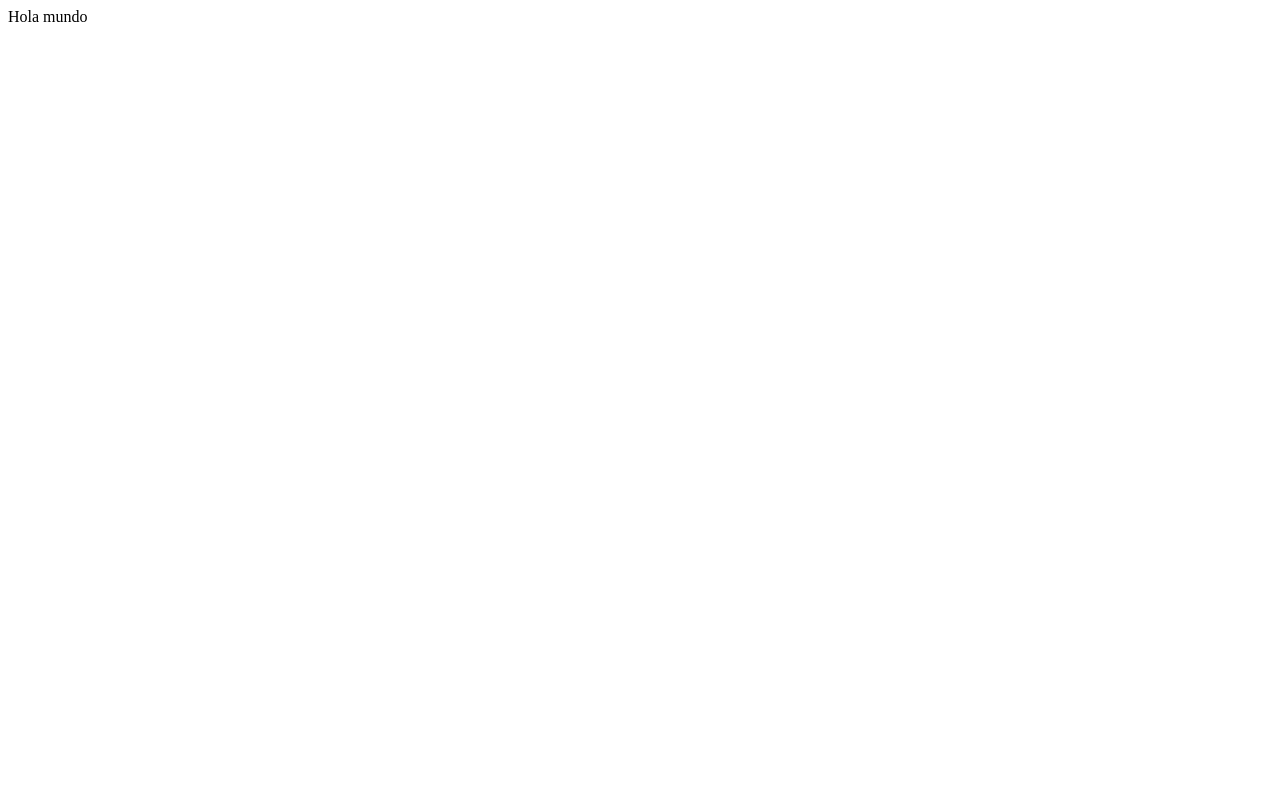
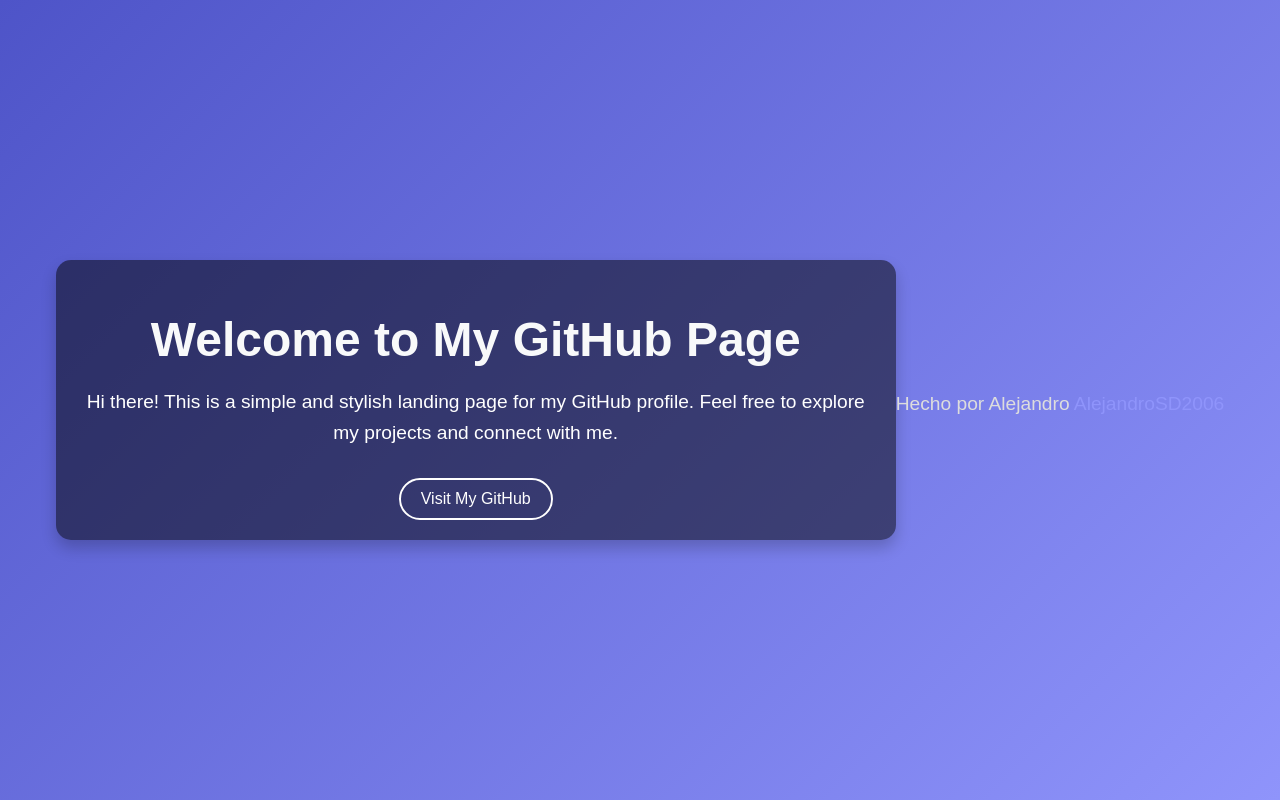
Before and after one commit to AlejandroSD2006/AlejandroSD2006.github.io, a plain HTML site: page index.html in a window 1280 px wide. Drawn offline with Linux system fonts and the light colour scheme.

Commit message:
Update index.html

```diff
--- a/index.html
+++ b/index.html
@@ -1 +1,89 @@
-Hola mundo
+<!DOCTYPE html>
+<html lang="en">
+<head>
+    <meta charset="UTF-8">
+    <meta name="viewport" content="width=device-width, initial-scale=1.0">
+    <title>My GitHub Page</title>
+    <style>
+        /* Global Styles */
+        body {
+            margin: 0;
+            font-family: 'Arial', sans-serif;
+            background: linear-gradient(135deg, #4e54c8, #8f94fb);
+            color: #fff;
+            display: flex;
+            justify-content: center;
+            align-items: center;
+            height: 100vh;
+            overflow: hidden;
+        }
+
+        /* Container */
+        .container {
+            text-align: center;
+            max-width: 800px;
+            padding: 20px;
+            background: rgba(0, 0, 0, 0.5);
+            border-radius: 15px;
+            box-shadow: 0 8px 15px rgba(0, 0, 0, 0.2);
+        }
+
+        /* Heading */
+        h1 {
+            font-size: 3rem;
+            margin-bottom: 20px;
+            color: #f8f9fa;
+        }
+
+        /* Paragraph */
+        p {
+            font-size: 1.2rem;
+            line-height: 1.6;
+            margin-bottom: 30px;
+        }
+
+        /* Button */
+        .btn {
+            display: inline-block;
+            padding: 10px 20px;
+            font-size: 1rem;
+            color: #fff;
+            text-decoration: none;
+            border: 2px solid #fff;
+            border-radius: 50px;
+            transition: all 0.3s ease;
+        }
+
+        .btn:hover {
+            background: #fff;
+            color: #4e54c8;
+        }
+
+        /* Footer */
+        footer {
+            margin-top: 20px;
+            font-size: 0.8rem;
+            color: #ddd;
+        }
+
+        footer a {
+            color: #8f94fb;
+            text-decoration: none;
+        }
+
+        footer a:hover {
+            text-decoration: underline;
+        }
+    </style>
+</head>
+<body>
+    <div class="container">
+        <h1>Welcome to My GitHub Page</h1>
+        <p>Hi there! This is a simple and stylish landing page for my GitHub profile. Feel free to explore my projects and connect with me.</p>
+        <a href="https://github.com/yourusername" class="btn">Visit My GitHub</a>
+    </div>
+    <footer>
+        <p>Hecho por Alejandro <a href="https://github.com/AlejandroSD2006">AlejandroSD2006</a></p>
+    </footer>
+</body>
+</html>
```
